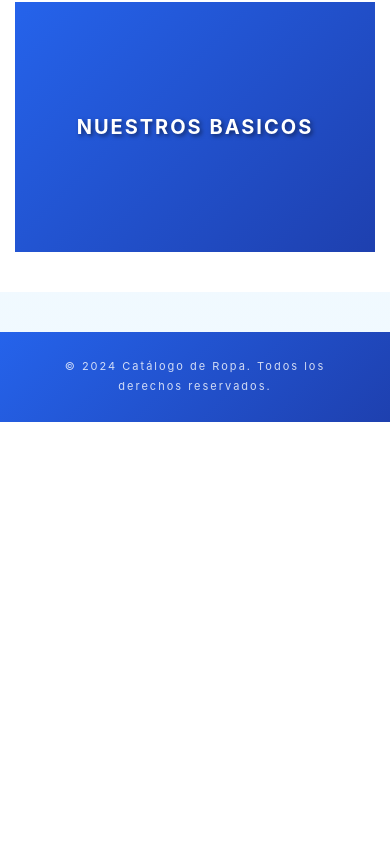
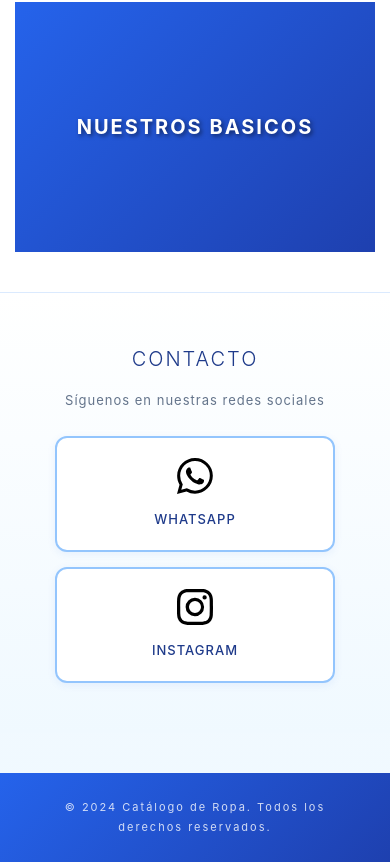
Before and after one commit to LITXAS/Snowy, a plain HTML site: page index.html in a window 390 px wide. Shown: the part 2209-3071 px from the top of the page. Before the commit the page ends 2631 px from the top, so only its background shows below. Drawn offline with Linux system fonts and the light colour scheme.

Commit message:
Actualización del catálogo

```diff
--- a/index.html
+++ b/index.html
@@ -136,6 +136,24 @@
                 </div>
             </div>
         </section>
+
+        <!-- Sección de Contacto -->
+        <section class="contact-section" id="contacto">
+            <div class="container">
+                <h2 class="contact-title">CONTACTO</h2>
+                <p class="contact-subtitle">Síguenos en nuestras redes sociales</p>
+                <div class="contact-links">
+                    <a href="https://api.whatsapp.com/message/SNTHTDS7M45AC1?autoload=1&app_absent=0" target="_blank" class="contact-link contact-whatsapp" aria-label="Contactar por WhatsApp">
+                        <img src="Image/whatsapp.svg" alt="WhatsApp" class="contact-icon" loading="lazy">
+                        <span>WhatsApp</span>
+                    </a>
+                    <a href="https://www.instagram.com/snowshoq_?igsh=MWx0dzIwcHphczhmeg%3D%3D&utm_source=qr" target="_blank" class="contact-link contact-instagram" aria-label="Seguir en Instagram">
+                        <img src="Image/instagram.svg" alt="Instagram" class="contact-icon" loading="lazy">
+                        <span>Instagram</span>
+                    </a>
+                </div>
+            </div>
+        </section>
     </main>
 
     <footer>
--- a/script.js
+++ b/script.js
@@ -353,7 +353,7 @@ function renderizarProductosPorCategoria(categoria) {
         const imagenSrcEncoded = codificarURLImagen(imagenSrc);
         productCard.innerHTML = `
             <div class="product-image">
-                <img src="${imagenSrcEncoded}" alt="${producto.nombre}" />
+                <img src="${imagenSrcEncoded}" alt="${producto.nombre}" loading="lazy" />
             </div>
             <div class="product-info">
                 <div class="product-category">${producto.categoria}</div>
@@ -410,12 +410,19 @@ function inicializarFiltros() {
 
     filterButtons.forEach(button => {
         button.addEventListener('click', () => {
+            // Obtener el filtro
+            const filtro = button.getAttribute('data-filter');
+
+            // Si el filtro es "camisetas", redirigir a nuevos-ingresos.html
+            if (filtro === 'camisetas') {
+                window.location.href = 'nuevos-ingresos.html';
+                return;
+            }
+
             // Remover clase active de todos los botones
             filterButtons.forEach(btn => btn.classList.remove('active'));
             // Agregar clase active al botón clickeado
             button.classList.add('active');
-            // Obtener el filtro
-            const filtro = button.getAttribute('data-filter');
 
             // Categorías que deben mostrarse como grid completo
             const categoriasGrid = ['chaquetas', 'accesorios'];
@@ -1145,6 +1152,7 @@ document.addEventListener('DOMContentLoaded', () => {
         inicializarAnimacionesScroll();
         animarProductos();
         animarTitulosCategorias();
+        animarSeccionContacto();
     }, 500);
 
     // Evento para cerrar detalle
@@ -1179,6 +1187,26 @@ function animarTitulosCategorias() {
     titulos.forEach(titulo => {
         observer.observe(titulo);
     });
+}
+
+// Función para animar sección de contacto
+function animarSeccionContacto() {
+    const contactSection = document.querySelector('.contact-section');
+    if (contactSection) {
+        const observer = new IntersectionObserver((entries) => {
+            entries.forEach(entry => {
+                if (entry.isIntersecting) {
+                    entry.target.classList.add('animate-fade-in-up');
+                    observer.unobserve(entry.target);
+                }
+            });
+        }, {
+            threshold: 0.1,
+            rootMargin: '0px 0px -50px 0px'
+        });
+
+        observer.observe(contactSection);
+    }
 }
 
 // Smooth scroll para los enlaces del menú
@@ -1226,7 +1254,7 @@ function renderizarCatalogoCompleto(categoria) {
         const imagenSrcEncoded = codificarURLImagen(imagenSrc);
         productCard.innerHTML = `
             <div class="product-image">
-                <img src="${imagenSrcEncoded}" alt="${producto.nombre}" />
+                <img src="${imagenSrcEncoded}" alt="${producto.nombre}" loading="lazy" />
             </div>
             <div class="product-info">
                 <div class="product-category">${producto.categoria}</div>
@@ -1302,7 +1330,7 @@ function ordenarProductos(orden, productosLista) {
         const imagenSrcEncoded = codificarURLImagen(imagenSrc);
         productCard.innerHTML = `
             <div class="product-image">
-                <img src="${imagenSrcEncoded}" alt="${producto.nombre}" />
+                <img src="${imagenSrcEncoded}" alt="${producto.nombre}" loading="lazy" />
             </div>
             <div class="product-info">
                 <div class="product-category">${producto.categoria}</div>
--- a/styles.css
+++ b/styles.css
@@ -991,6 +991,175 @@ header .container {
 
     .thumbnail-images {
         gap: 10px;
+    }
+}
+
+/* Contact Section */
+.contact-section {
+    padding: 80px 0;
+    background: linear-gradient(180deg, #ffffff 0%, #f0f9ff 100%);
+    border-top: 1px solid var(--color-blue-light);
+    opacity: 0;
+}
+
+.contact-section.animate-fade-in-up {
+    opacity: 1;
+}
+
+.contact-title {
+    font-size: 32px;
+    font-weight: 300;
+    letter-spacing: 4px;
+    color: var(--color-text-primary);
+    text-align: center;
+    margin-bottom: 15px;
+    text-transform: uppercase;
+}
+
+.contact-subtitle {
+    font-size: 16px;
+    color: var(--color-text-muted);
+    text-align: center;
+    margin-bottom: 40px;
+    letter-spacing: 1px;
+}
+
+.contact-links {
+    display: flex;
+    justify-content: center;
+    align-items: center;
+    gap: 40px;
+    flex-wrap: wrap;
+}
+
+.contact-link {
+    display: flex;
+    flex-direction: column;
+    align-items: center;
+    justify-content: center;
+    gap: 15px;
+    padding: 30px 40px;
+    background-color: var(--color-white);
+    border: 2px solid var(--color-blue-medium);
+    border-radius: 12px;
+    text-decoration: none;
+    color: var(--color-text-primary);
+    transition: all 0.3s ease;
+    min-width: 180px;
+    box-shadow: var(--shadow-sm);
+}
+
+.contact-link:hover {
+    transform: translateY(-5px);
+    box-shadow: var(--shadow-md);
+    border-color: var(--color-accent);
+    background: linear-gradient(135deg, var(--color-white) 0%, var(--color-off-white) 100%);
+}
+
+.contact-link.contact-whatsapp:hover {
+    border-color: #25D366;
+    background: linear-gradient(135deg, #ffffff 0%, #dcf8c6 100%);
+}
+
+.contact-link.contact-instagram:hover {
+    border-color: #E4405F;
+    background: linear-gradient(135deg, #ffffff 0%, #fce4ec 100%);
+}
+
+.contact-icon {
+    width: 48px;
+    height: 48px;
+    color: var(--color-accent);
+    transition: transform 0.3s ease;
+}
+
+.contact-link:hover .contact-icon {
+    transform: scale(1.1);
+}
+
+.contact-link.contact-whatsapp .contact-icon {
+    color: #25D366;
+}
+
+.contact-link.contact-instagram .contact-icon {
+    color: #E4405F;
+}
+
+.contact-link span {
+    font-size: 16px;
+    font-weight: 500;
+    letter-spacing: 1px;
+    text-transform: uppercase;
+}
+
+@media (max-width: 768px) {
+    .contact-section {
+        padding: 60px 0;
+    }
+
+    .contact-title {
+        font-size: 24px;
+        letter-spacing: 3px;
+    }
+
+    .contact-subtitle {
+        font-size: 14px;
+        margin-bottom: 30px;
+    }
+
+    .contact-links {
+        gap: 20px;
+    }
+
+    .contact-link {
+        padding: 25px 30px;
+        min-width: 150px;
+    }
+
+    .contact-icon {
+        width: 40px;
+        height: 40px;
+    }
+
+    .contact-link span {
+        font-size: 14px;
+    }
+}
+
+@media (max-width: 480px) {
+    .contact-section {
+        padding: 50px 0;
+    }
+
+    .contact-title {
+        font-size: 20px;
+        letter-spacing: 2px;
+    }
+
+    .contact-subtitle {
+        font-size: 13px;
+        margin-bottom: 25px;
+    }
+
+    .contact-links {
+        flex-direction: column;
+        gap: 15px;
+        width: 100%;
+    }
+
+    .contact-link {
+        width: 100%;
+        max-width: 280px;
+        padding: 20px;
+    }
+
+    .contact-icon {
+        width: 36px;
+        height: 36px;
+    }
+
+    .contact-link span {
+        font-size: 13px;
     }
 }
 
```
Also changed, not shown: Image/instagram.svg (added), Image/whatsapp.svg (added).
